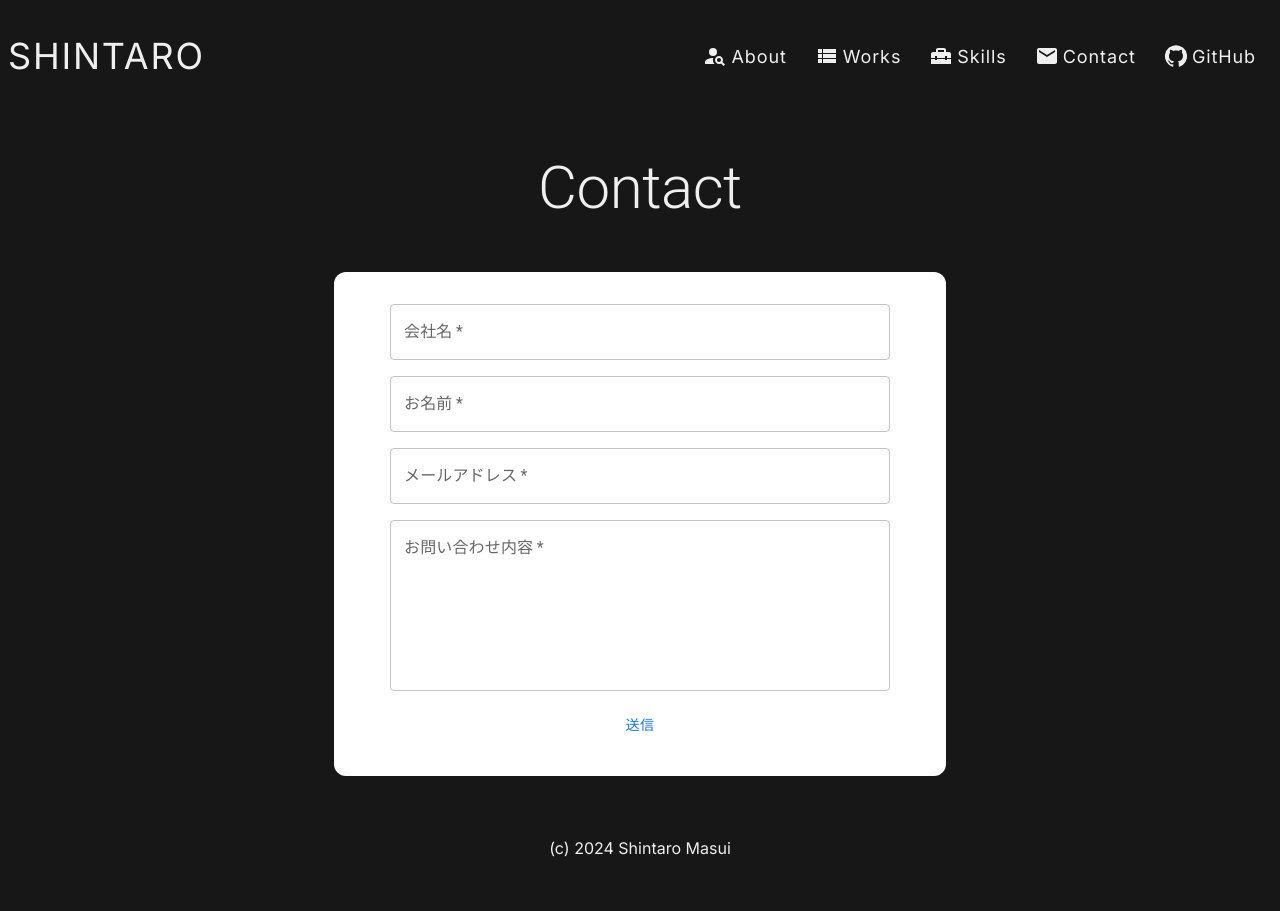
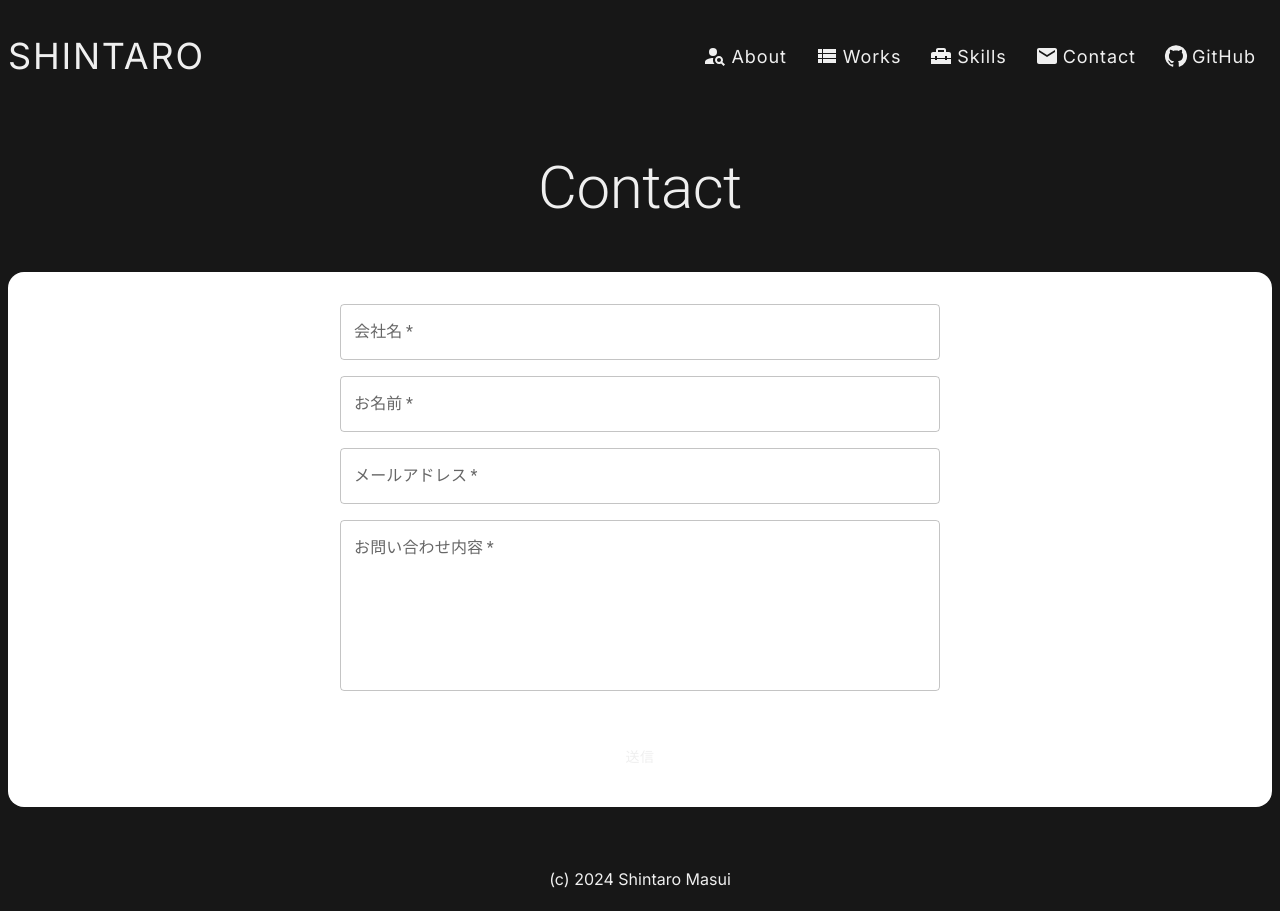
Before and after one commit to shintaro2368/portfolioSite, a Next.js app: page /contact in a window 1280 px wide. Before the commit the page ends 880 px from the top, so only its background shows below. Built offline with nearby package versions, Linux system fonts and the light colour scheme.

Commit message:
contactページのレスポンシブ対応

```diff
--- a/app/contact/page.tsx
+++ b/app/contact/page.tsx
@@ -70,24 +70,21 @@ export default function Page() {
 
   return (
     <PageTitle title="Contact">
-      <Box bgcolor="white" padding={4} borderRadius={3}>
-        <Container>
-          <Box width={500}>
-            <FormControl fullWidth>
+      <Box component="div" className='bg-white w-full flex justify-center p-3 sm:p-8 rounded-2xl'>
+        <FormControl fullWidth className='max-w-[600px]'>
           <Stack spacing={2} direction="column">
             <TextField required label="会社名" {...register("company")} helperText={errors.company?.message} />
             <TextField required label="お名前" {...register("name")} helperText={errors.name?.message} />
             <TextField required label="メールアドレス" type='email' {...register("email")} helperText={errors.email?.message} />
             <TextField required label="お問い合わせ内容" multiline rows={6}  {...register("message")} helperText={errors.message?.message} />
           </Stack>
-              <Stack mt={2} alignItems="center">
-                <Button onClick={handleSubmit(submit)} disabled={submiting.current}>
+          <Stack mt={6} alignItems="center">
+            <Button onClick={handleSubmit(submit)} disabled={submiting.current} color="inherit" className='w-full sm:w-80 bg-black hover:text-black h-16 sm:h-9'>
               送信
             </Button>
           </Stack>
         </FormControl>
       </Box>
-        </Container>
       <Popup
         open={open}
         handleClose={handleClose}
@@ -96,7 +93,6 @@ export default function Page() {
           ご返信まで今しばらくお待ちください。
           OKを押すとトップへ遷移します。"
       />
-      </Box>
     </PageTitle>
   );
 }
```
Lines whose indentation alone changed are shown as unchanged.
